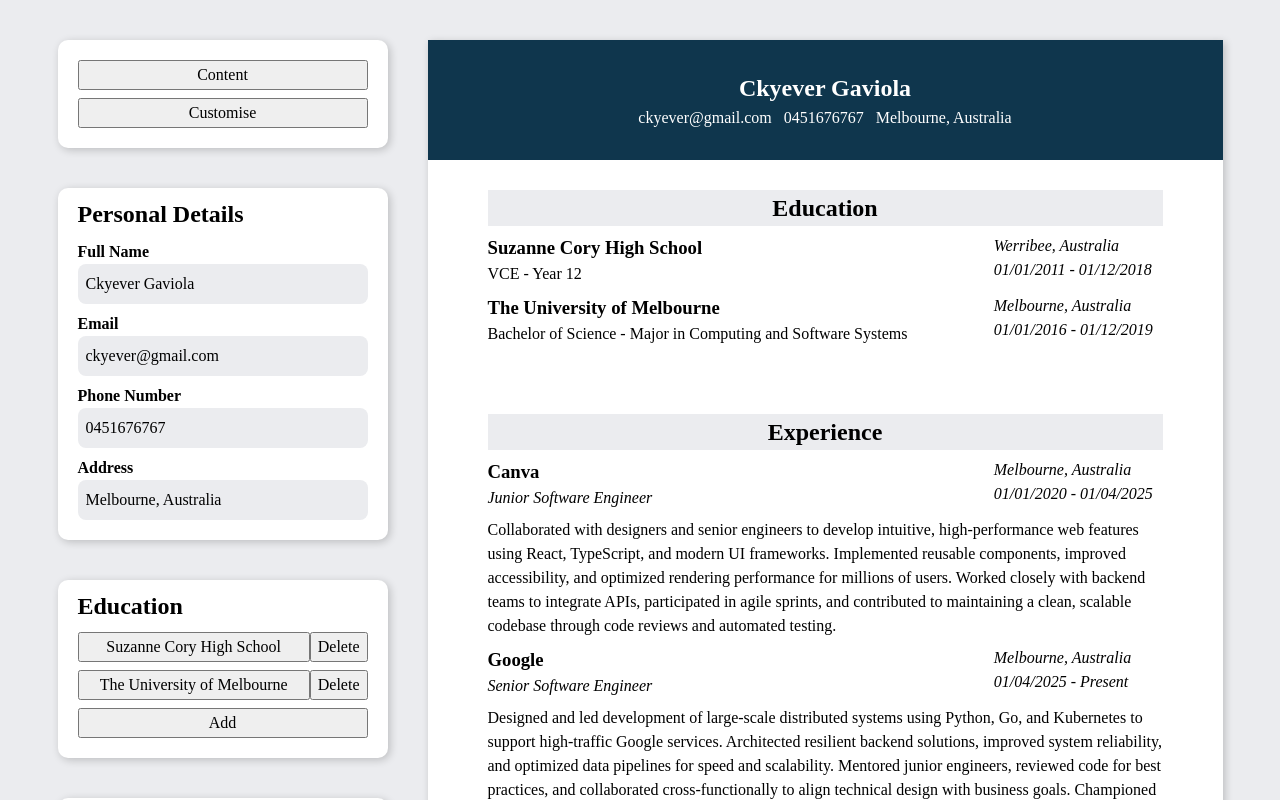
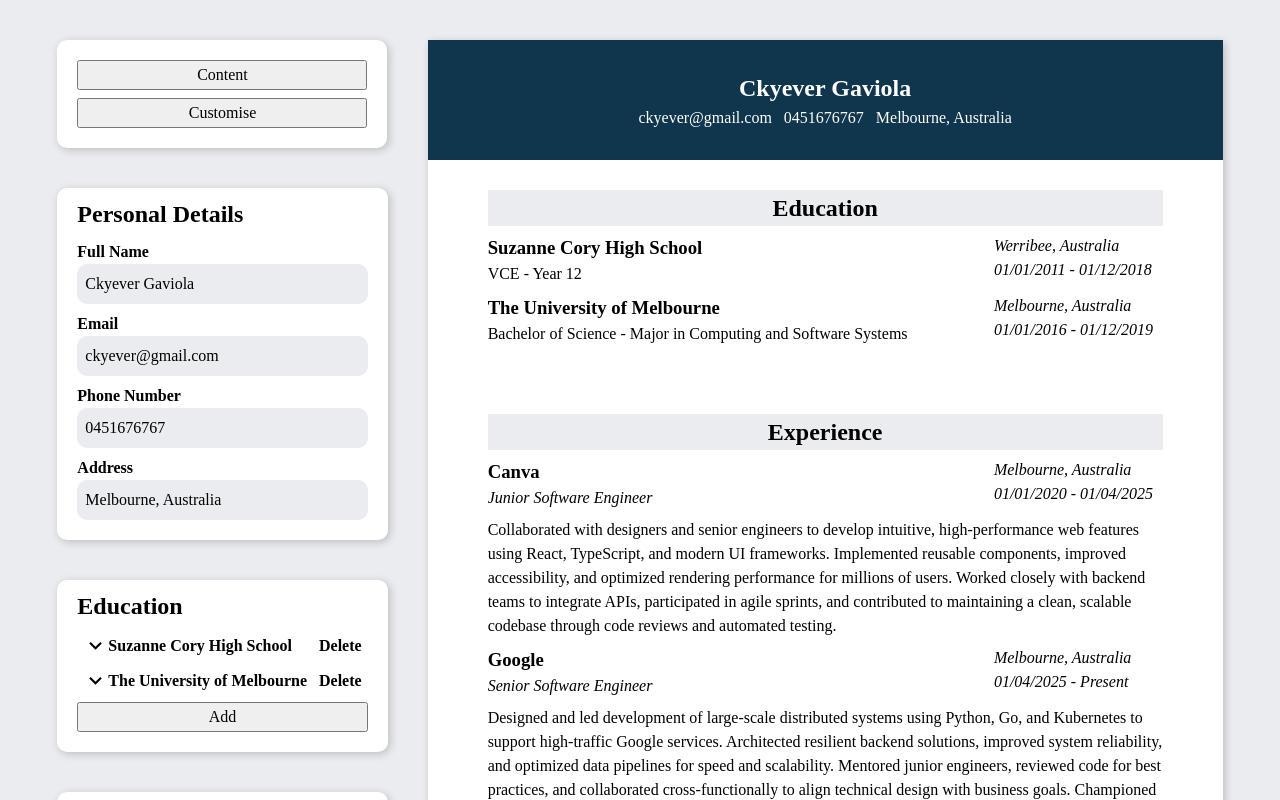
Before and after one commit to ckyever/cv-application, a React (Vite) app: page / in a window 1280 px wide. Shown: the top 800 px of the page. Built offline with nearby package versions, Linux system fonts and the light colour scheme.

Commit message:
Add styling to edit selector

```diff
--- a/src/App.css
+++ b/src/App.css
@@ -4,6 +4,7 @@
   --main-text-color: #010101;
   --alt-text-color: #ffffff;
   --accent-color: #0f364d;
+  --rounded-corners: 10px;
 }
 
 * {
--- a/src/components/EditSelector.jsx
+++ b/src/components/EditSelector.jsx
@@ -1,4 +1,5 @@
 import "../styles/EditSelector.css";
+import chevronDown from "../assets/chevron-down.svg";
 
 import FieldData from "../libs/Field.js";
 import Field from "./Field.jsx";
@@ -36,6 +37,11 @@ function EditSelector({
             isExpanded ? setExpandedId(null) : setExpandedId(element.id)
           }
         >
+          <img
+            className={isExpanded ? "icon collapse" : "icon expand"}
+            src={chevronDown}
+            alt="Chevron"
+          />
           <p>{reference}</p>
         </button>
         <button
--- a/src/styles/EditSelector.css
+++ b/src/styles/EditSelector.css
@@ -1,11 +1,31 @@
+.edit-selector {
+  border-radius: var(--rounded-corners);
+}
+
 .selector-buttons {
   display: flex;
   justify-content: space-between;
   width: 100%;
+  font-weight: 600;
+}
+
+.selector-buttons button {
+  background-color: transparent;
+  border: none;
 }
 
 .edit-element {
+  display: flex;
+  align-items: center;
   width: 100%;
+}
+
+.edit-element .icon {
+  width: 25px;
+}
+
+.edit-element .icon.collapse {
+  transform: scaleY(-1);
 }
 
 .edit-form {
--- a/src/styles/Field.css
+++ b/src/styles/Field.css
@@ -7,7 +7,7 @@
   border: none;
   background-color: var(--main-background-color);
   padding: 8px;
-  border-radius: 8px;
+  border-radius: var(--rounded-corners);
 }
 
 .field label {
--- a/src/styles/Sidebar.css
+++ b/src/styles/Sidebar.css
@@ -9,7 +9,7 @@
   min-width: 330px;
   padding: 20px;
   box-shadow: 2px 2px 8px rgba(0, 0, 0, 0.2);
-  border-radius: 10px;
+  border-radius: var(--rounded-corners);
 }
 
 .card h2 {
```
Also changed, not shown: src/assets/chevron-down.svg (added).
